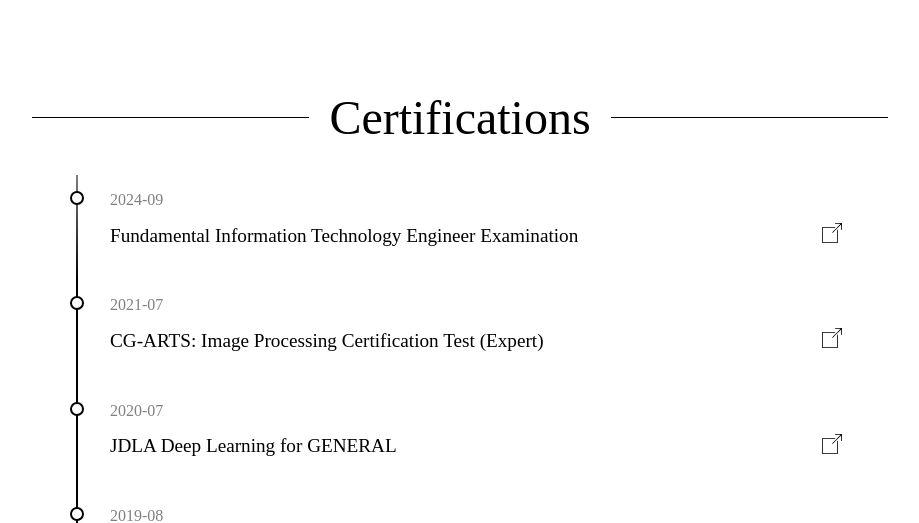
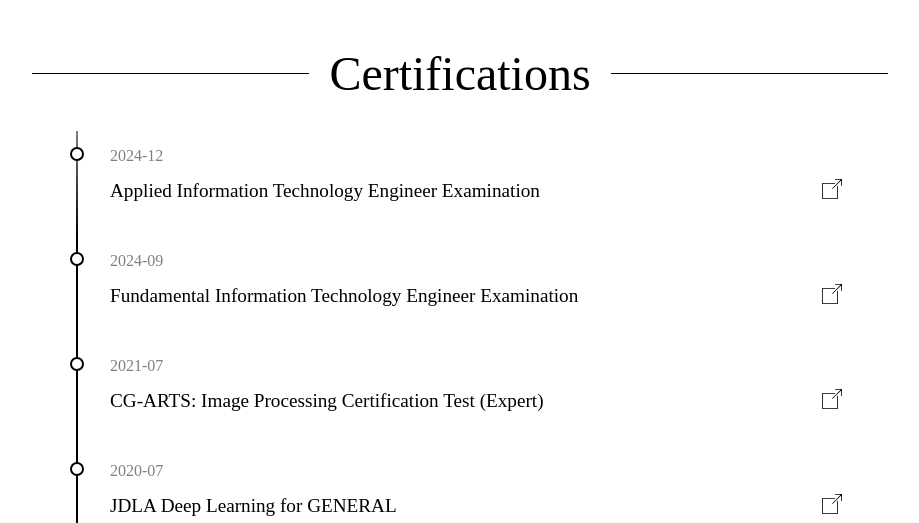
Before and after one commit to pasca-l/portfolio-html, a plain HTML site: page index.html in a window 1280 px wide. Shown: the part 4980-5503 px from the top of the page, without its empty margins (180-1099 px from the left). Drawn offline with nearby package versions, Linux system fonts and the light colour scheme.

Commit message:
updated content of certifications

```diff
--- a/index.html
+++ b/index.html
@@ -307,6 +307,20 @@
       <div class="title">Certifications</div>
       <div class="content">
         <div class="timeline">
+          <div class="timeline-item" date-on="2024-12">
+            <div class="timeline-title">
+              Applied Information Technology Engineer Examination
+              <div class="item-links">
+                <a
+                  href="https://www.ipa.go.jp/en/it-examinations/examcategories.html"
+                  target="_blank"
+                  rel="noopener noreferrer"
+                >
+                  <img src="./img/icons8-link.svg" alt="Link" />
+                </a>
+              </div>
+            </div>
+          </div>
           <div class="timeline-item" date-on="2024-09">
             <div class="timeline-title">
               Fundamental Information Technology Engineer Examination
```
